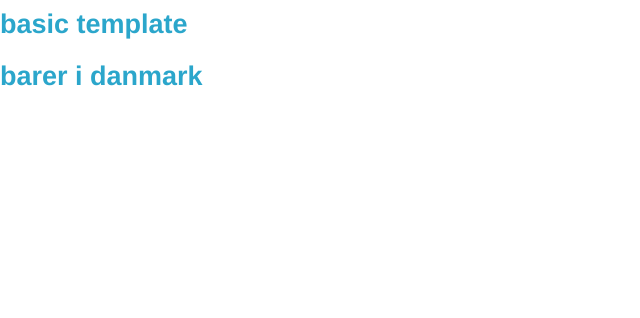
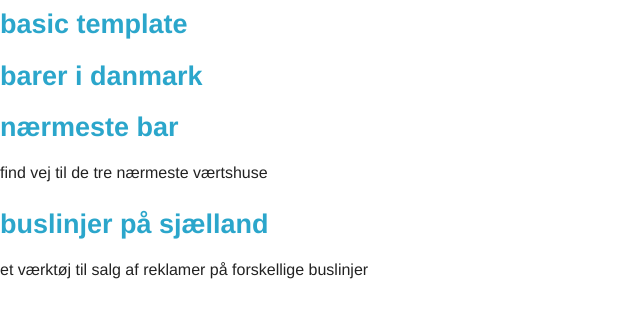
Before and after one commit to pilsna/arcgis-web-demo, a plain HTML site: page index.html in a window 1280 px wide. Shown: the part 86-404 px from the top of the page, without its empty margins (0-640 px from the left). Drawn offline with Linux system fonts and the light colour scheme; files whose address does not match are found by name.

Commit message:
opdated the content page

```diff
--- a/index.html
+++ b/index.html
@@ -17,6 +17,10 @@
     <h1>arcgis web demo</h1>
     <h3><a href="basic/">basic template</a></h3>
     <h3><a href="bar/">barer i danmark</a></h3>
+    <h3><a href="nearestbar/">nærmeste bar</a></h3>
+    <p>find vej til de tre nærmeste værtshuse</p>
+    <h3><a href="buslines-demo/">buslinjer på sjælland</a></h3>
+    <p>et værktøj til salg af reklamer på forskellige buslinjer</p>
 </body>
 
 <script src="js/ganalytics.js"></script>
```
